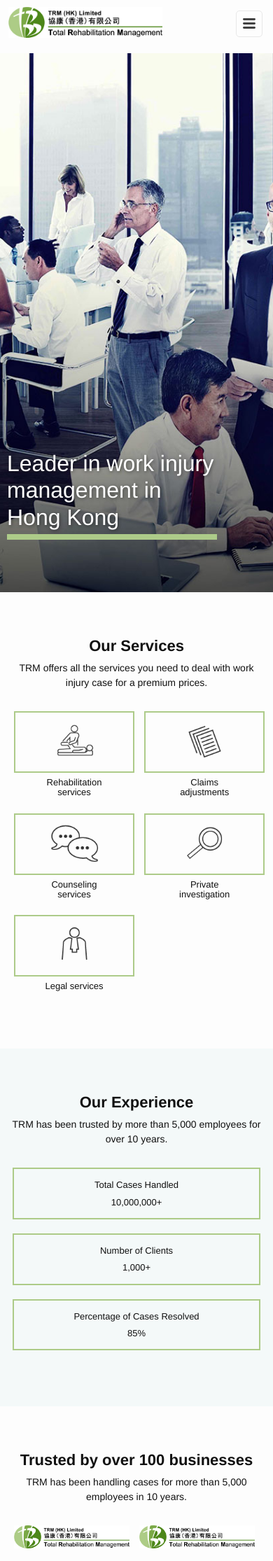
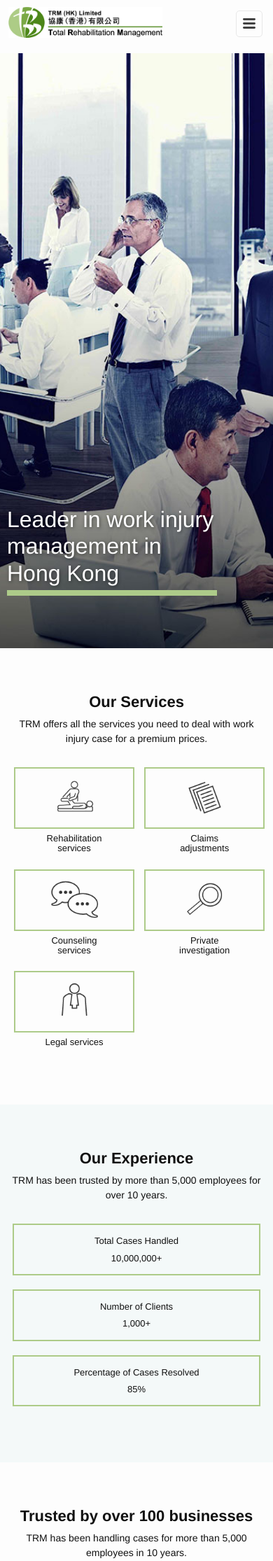
Before and after one commit to kklai/trm.com.hk, a Jekyll site: the page built from index.html, in a window 390 px wide. Shown: the top 2230 px of the page at 70% size. Built offline with Jekyll 4.4.1, drawn with Linux system fonts in a browser that asks for light colours; nearby versions of some CDN libraries.

Commit message:
mobile height

```diff
--- a/_sass/_layout.scss
+++ b/_sass/_layout.scss
@@ -415,6 +415,9 @@ p.section-intro {
 // mobile styles
 
 @include media-query($on-laptop) {
+    .hero {
+        height: calc(100vh - 50px);
+    }
     .site-nav {
         top: 5px;
         z-index: 100;
```
